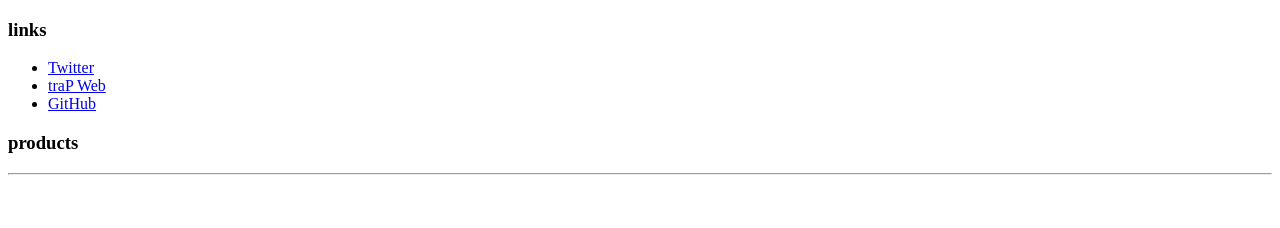
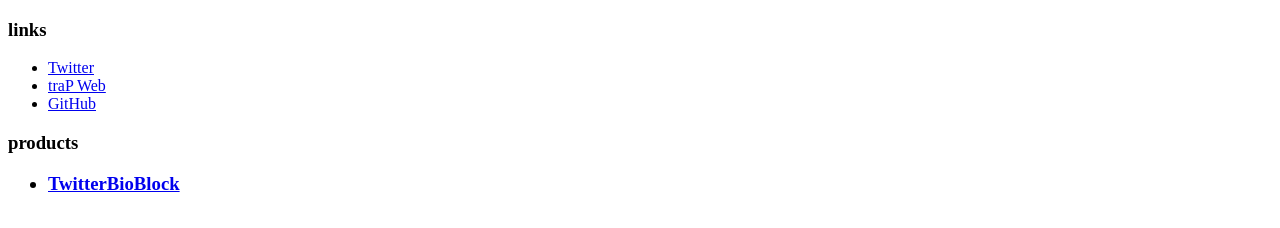
Before and after one commit to CulMen/CulMen.github.io, a plain HTML site: page index.html in a window 1280 px wide. Drawn offline with Linux system fonts and the light colour scheme.

Commit message:
Add:Link

```diff
--- a/index.html
+++ b/index.html
@@ -19,9 +19,9 @@
   <div id="products">
       <h3>products<h3>
       <ul>
+        <li><a href="https://CulMen.github.io/TwitterBioBlock">TwitterBioBlock</li>
       </ul>
     </div>
-    <hr>
   </div>
 </body>
 </html>
```
